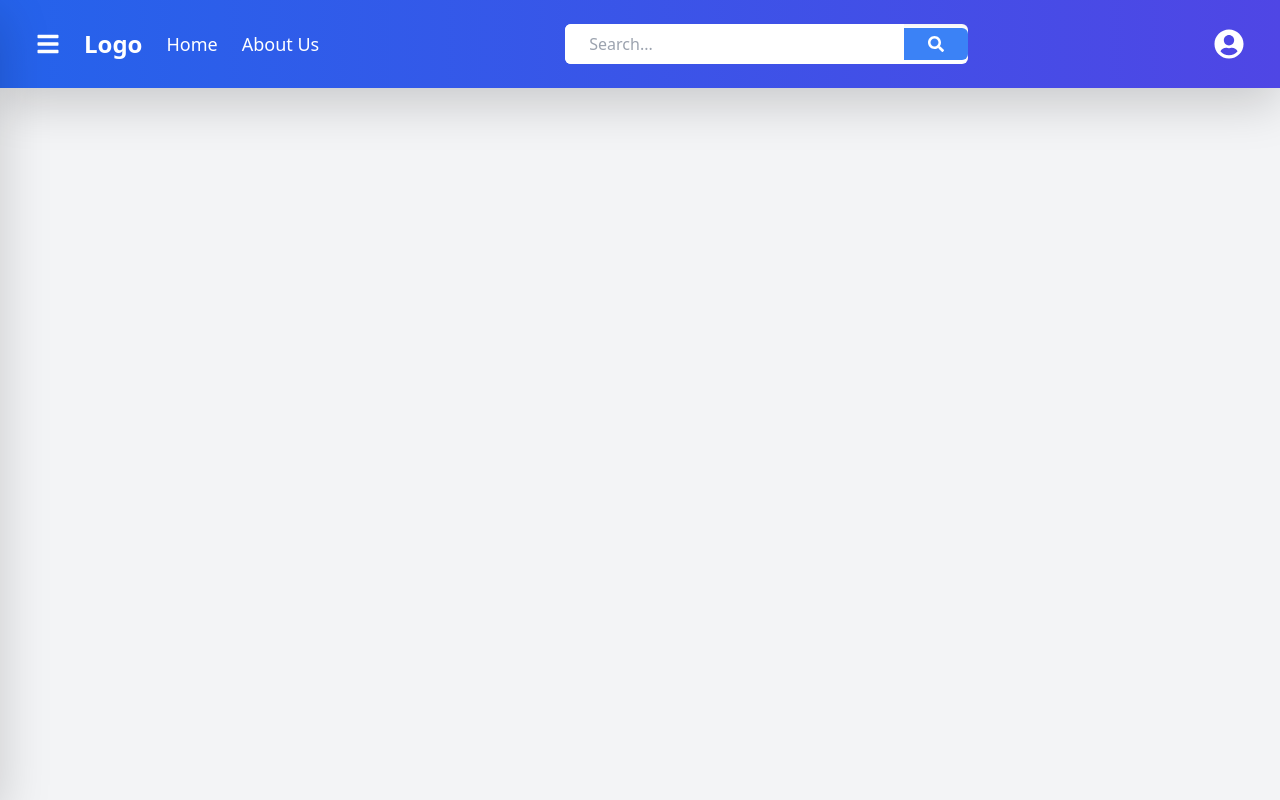
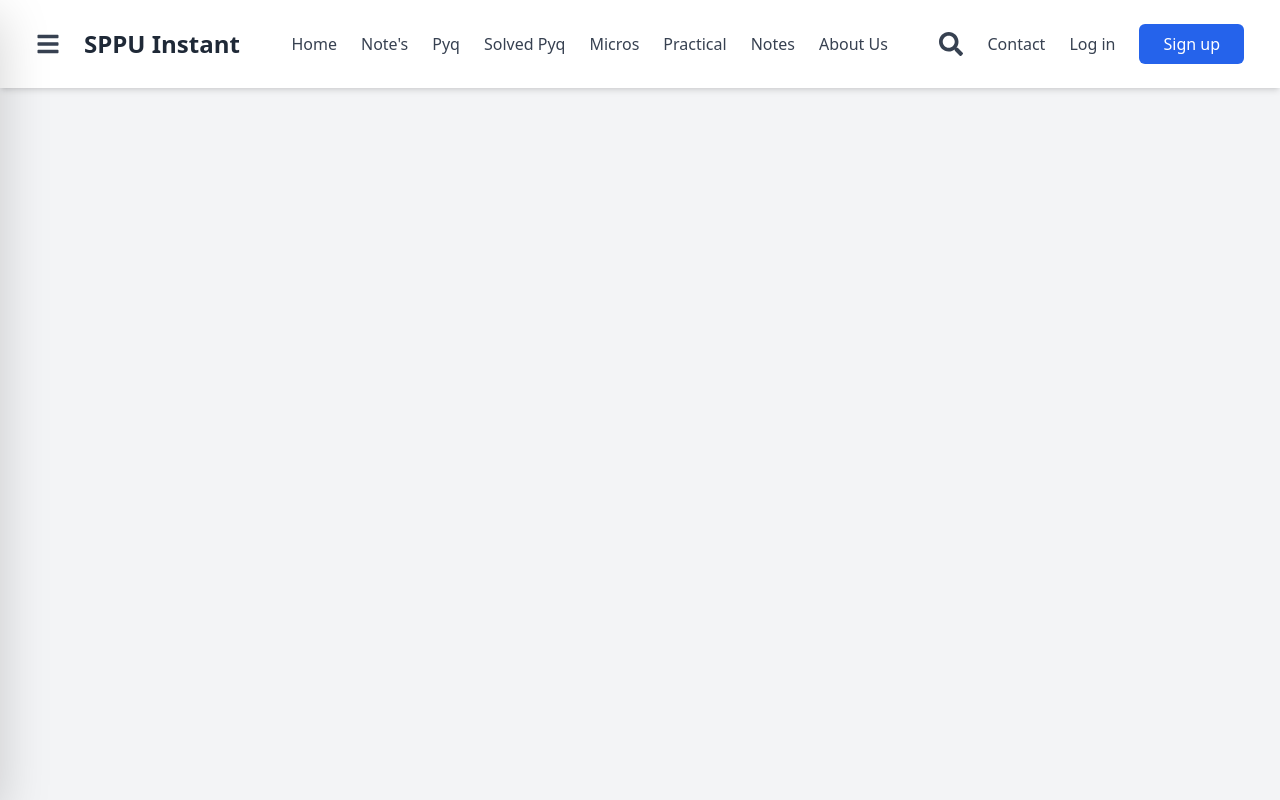
Before and after one commit to nagaresakshi/sppuNotes, a React (Vite) app: page / in a window 1280 px wide. Built offline with nearby package versions, Linux system fonts and the light colour scheme.

Commit message:
New Nav bar added

```diff
--- a/src/users/Sections/Nav_section.tsx
+++ b/src/users/Sections/Nav_section.tsx
@@ -1,5 +1,5 @@
 import React from "react";
-import { FaBars, FaSearch, FaUserCircle } from "react-icons/fa";
+import { FaBars, FaSearch } from "react-icons/fa";
 
 interface NavSectionProps {
   toggleSidebar: () => void;
@@ -7,64 +7,78 @@ interface NavSectionProps {
 
 const NavSection: React.FC<NavSectionProps> = ({ toggleSidebar }) => {
   return (
-    <nav className="bg-gradient-to-r from-blue-600 to-indigo-600 p-4 shadow-lg">
+    <nav className="bg-white p-4 shadow-md">
       <div className="container mx-auto flex items-center justify-between">
-        {/* Left Section - Logo and Links */}
+        {/* Left Section - Logo */}
         <div className="flex items-center space-x-6">
-          <button onClick={toggleSidebar} className="text-white text-2xl">
+          <button onClick={toggleSidebar} className="text-gray-700 text-2xl">
             <FaBars />
           </button>
-          <div className="text-white font-bold text-2xl">
-            <a href="/" className="hover:text-gray-300">
-              Logo
+          <div className="font-bold text-2xl text-gray-800">
+            <a href="/" className="hover:text-gray-600">
+              SPPU Instant
             </a>
           </div>
-          <a href="/" className="text-white text-lg hover:text-gray-300">
+        </div>
+
+        {/* Center Section - Links with Dropdowns */}
+        <div className="flex items-center space-x-6 text-gray-700">
+          <a href="/" className="hover:text-gray-600">
             Home
           </a>
-          <a href="/about" className="text-white text-lg hover:text-gray-300">
-            About Us
-          </a>
+
+          {[
+            "Note's",
+            "Pyq",
+            "Solved Pyq",
+            "Micros",
+            "Practical",
+            "Notes",
+            "About Us",
+          ].map((item) => (
+            <div key={item} className="relative group">
+              <button className="hover:text-gray-600">{item}</button>
+              <div className="absolute hidden group-hover:block bg-white shadow-md rounded-md mt-2">
+                <a
+                  href={`/${item.toLowerCase().replace(" ", "-")}`}
+                  className="block px-4 py-2 hover:bg-gray-200"
+                >
+                  {item} - Option 1
+                </a>
+                <a
+                  href={`/${item.toLowerCase().replace(" ", "-")}`}
+                  className="block px-4 py-2 hover:bg-gray-200"
+                >
+                  {item} - Option 2
+                </a>
+                <a
+                  href={`/${item.toLowerCase().replace(" ", "-")}`}
+                  className="block px-4 py-2 hover:bg-gray-200"
+                >
+                  {item} - Option 3
+                </a>
+              </div>
+            </div>
+          ))}
         </div>
 
-        {/* Center Section - Search Bar */}
-        <div className="flex items-center w-1/3 bg-white rounded-md shadow-inner">
-          <input
-            type="text"
-            placeholder="Search..."
-            className="w-full px-4 py-2 rounded-l-md border-none focus:outline-none focus:ring-2 focus:ring-blue-500"
-          />
-          <button className="px-4 py-2 bg-blue-500 rounded-r-md text-white hover:bg-blue-700">
+        {/* Right Section - Search and Buttons */}
+        <div className="flex items-center space-x-6">
+          <button className="text-gray-700 text-2xl hover:text-gray-600">
             <FaSearch />
           </button>
-        </div>
-
-        {/* Right Section - Profile Icon */}
-        <div className="flex items-center space-x-4">
-          <div className="relative group">
-            <FaUserCircle className="text-white text-3xl cursor-pointer hover:text-gray-300" />
-            {/* Dropdown Menu */}
-            <div className="absolute right-0 mt-2 w-48 bg-white rounded-md shadow-lg hidden group-hover:block">
-              <a
-                href="/profile"
-                className="block px-4 py-2 text-gray-800 hover:bg-gray-200"
-              >
-                Profile
-              </a>
-              <a
-                href="/settings"
-                className="block px-4 py-2 text-gray-800 hover:bg-gray-200"
-              >
-                Settings
-              </a>
-              <a
-                href="/logout"
-                className="block px-4 py-2 text-gray-800 hover:bg-gray-200"
-              >
-                Logout
-              </a>
-            </div>
-          </div>
+          <a href="/contact" className="text-gray-700 hover:text-gray-600">
+            Contact
+          </a>
+          <a href="/login" className="text-gray-700 hover:text-gray-600">
+            Log in
+          </a>
+          <a
+            href="/signup"
+            className="bg-blue-600 text-white px-4 py-2 rounded-md hover:bg-blue-700"
+          >
+            Sign up
+          </a>
         </div>
       </div>
     </nav>
```
